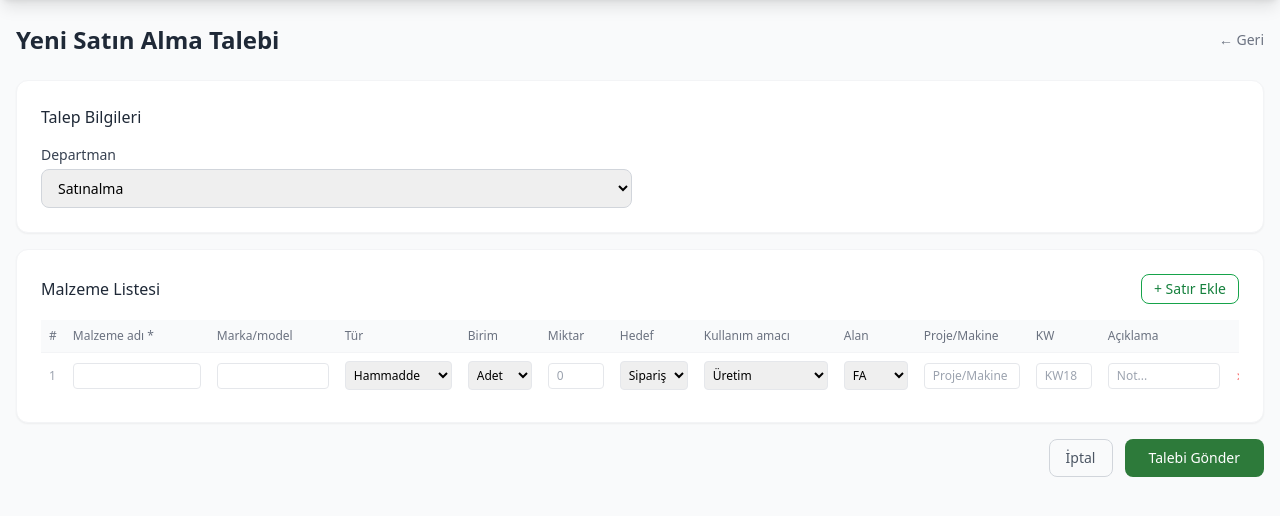
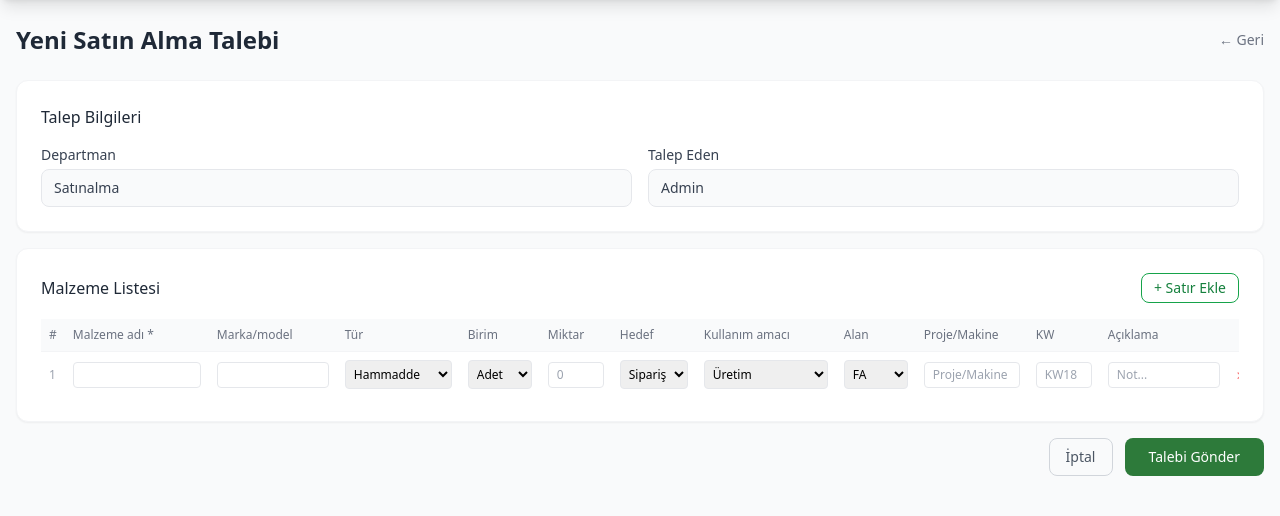
Before and after one commit to Erlau-Proje/erlau-app, a Flask app: page /talep/yeni in a window 1280 px wide. Shown: the part 56-572 px from the top of the page. Run offline with Flask 3, Linux system fonts and the light colour scheme; a user stored in the database is signed in; data comes from the database, SQL or seed files in the repository; some libraries are stand-ins or nearby versions.

Commit message:
Departman alanı otomatik kullanıcıdan alınıyor
Yeni talep formunda dropdown kaldırıldı, departman ve talep eden
bilgileri giriş yapan kullanıcıdan otomatik alınıyor.

Co-Authored-By: Claude Sonnet 4.6 <noreply@anthropic.com>

```diff
--- a/app/routes.py
+++ b/app/routes.py
@@ -62,12 +62,11 @@ def dashboard():
 @main.route('/talep/yeni', methods=['GET', 'POST'])
 @login_required
 def yeni_talep():
-    departmanlar = Department.query.all()
     if request.method == 'POST':
         talep = TalepFormu(
             siparis_no=generate_siparis_no(),
             talep_eden_id=current_user.id,
-            department_id=request.form.get('department_id'),
+            department_id=current_user.department_id,
             durum='bekliyor'
         )
         db.session.add(talep)
@@ -107,7 +106,7 @@ def yeni_talep():
         flash(f'Talep {talep.siparis_no} başarıyla oluşturuldu!', 'success')
         return redirect(url_for('main.dashboard'))
 
-    return render_template('yeni_talep.html', departmanlar=departmanlar)
+    return render_template('yeni_talep.html')
 
 @main.route('/talep/<int:talep_id>')
 @login_required
--- a/app/templates/yeni_talep.html
+++ b/app/templates/yeni_talep.html
@@ -11,11 +11,15 @@
     <div class="grid grid-cols-1 md:grid-cols-2 gap-4">
       <div>
         <label class="block text-sm font-medium text-gray-700 mb-1">Departman</label>
-        <select name="department_id" class="w-full border border-gray-300 rounded-lg px-3 py-2 text-sm">
-          {% for dep in departmanlar %}
-          <option value="{{ dep.id }}" {% if dep.id == current_user.department_id %}selected{% endif %}>{{ dep.name }}</option>
-          {% endfor %}
-        </select>
+        <p class="w-full border border-gray-200 bg-gray-50 rounded-lg px-3 py-2 text-sm text-gray-700">
+          {{ current_user.department.name if current_user.department else '-' }}
+        </p>
+      </div>
+      <div>
+        <label class="block text-sm font-medium text-gray-700 mb-1">Talep Eden</label>
+        <p class="w-full border border-gray-200 bg-gray-50 rounded-lg px-3 py-2 text-sm text-gray-700">
+          {{ current_user.name }}
+        </p>
       </div>
     </div>
   </div>
```
